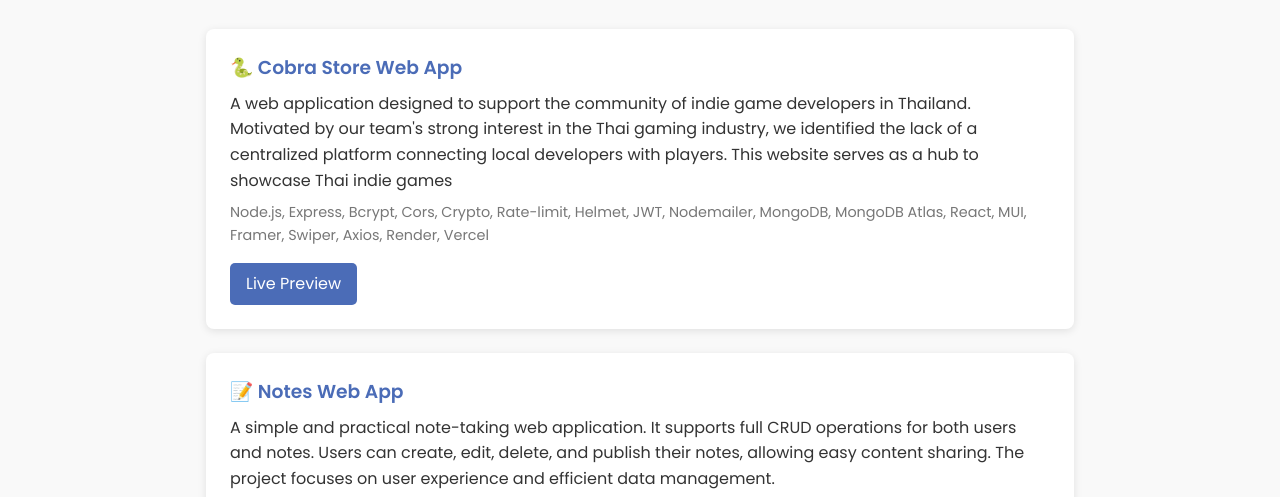
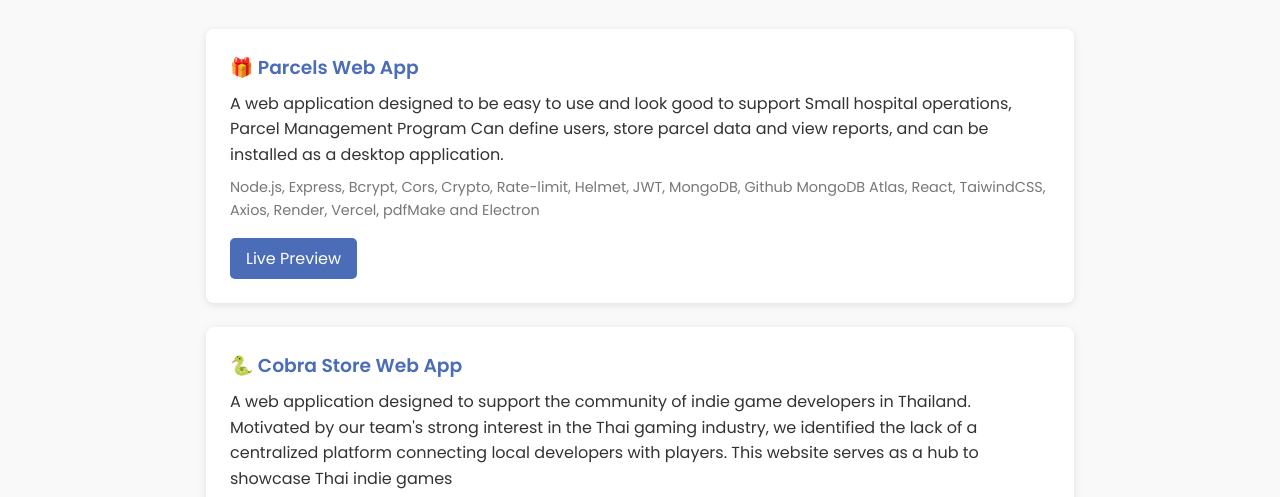
Before and after one commit to Sanyalak-T/portfolio-dashboard, a plain HTML site: page index.html in a window 1280 px wide. Shown: the part 277-774 px from the top of the page. Drawn offline with Linux system fonts and the light colour scheme.

Commit message:
update(file): index.html about add parcel web app to portfolio

```diff
--- a/index.html
+++ b/index.html
@@ -21,6 +21,32 @@
 
     <main class="projects">
       <h2>My Projects</h2>
+
+      <section class="project">
+        <h3>🎁 Parcels Web App</h3>
+        <p>
+          A web application designed to be easy to
+          use and look good to support Small
+          hospital operations, Parcel Management
+          Program Can define users, store parcel
+          data and view reports, and can be
+          installed as a desktop application.
+        </p>
+        <p class="tools">
+          Node.js, Express, Bcrypt, Cors, Crypto,
+          Rate-limit, Helmet, JWT, MongoDB, Github
+          MongoDB Atlas, React, TaiwindCSS, Axios,
+          Render, Vercel, pdfMake and Electron
+        </p>
+        <p>
+          <a
+            href="https://parcels-app-online-frontend.vercel.app/"
+            target="_blank"
+            class="btn"
+            >Live Preview</a
+          >
+        </p>
+      </section>
 
       <section class="project">
         <h3>🐍 Cobra Store Web App</h3>
```
